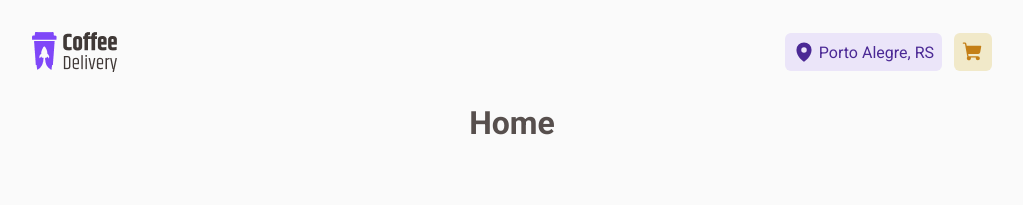
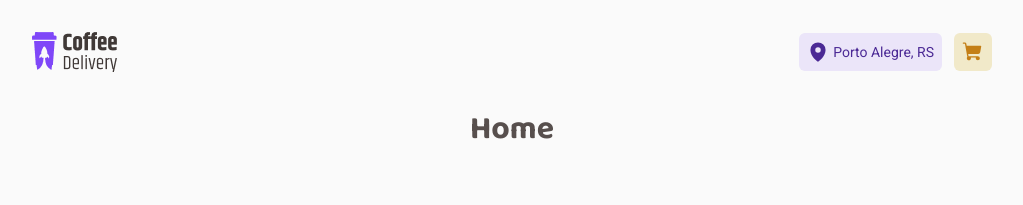
Before and after one commit to GabrielRochaFC/rocketseat-curso-react-desafio-02, a React (Vite) app: page / in a window 1280 px wide. Shown: the top 205 px of the page, without its empty margins (128-1151 px from the left). Built offline with nearby package versions, Linux system fonts and the light colour scheme.

Commit message:
style(Header): adjust button font size and update heading font family

```diff
--- a/src/components/Header/styles.ts
+++ b/src/components/Header/styles.ts
@@ -13,6 +13,7 @@ export const ButtonsDiv = styled.div`
   gap: 0.75rem;
 
   button {
+    font-size: 0.875rem;
     display: flex;
     align-items: center;
     justify-content: center;
--- a/src/styles/global.ts
+++ b/src/styles/global.ts
@@ -23,4 +23,8 @@ export const GlobalStyle = createGlobalStyle`
     font-size: 1rem;
     font-weight: 400;
   }
+
+  h1, h2, h3, h4, h5, h6 {
+    font-family: "Baloo 2", cursive;
+  }
 `;
```
